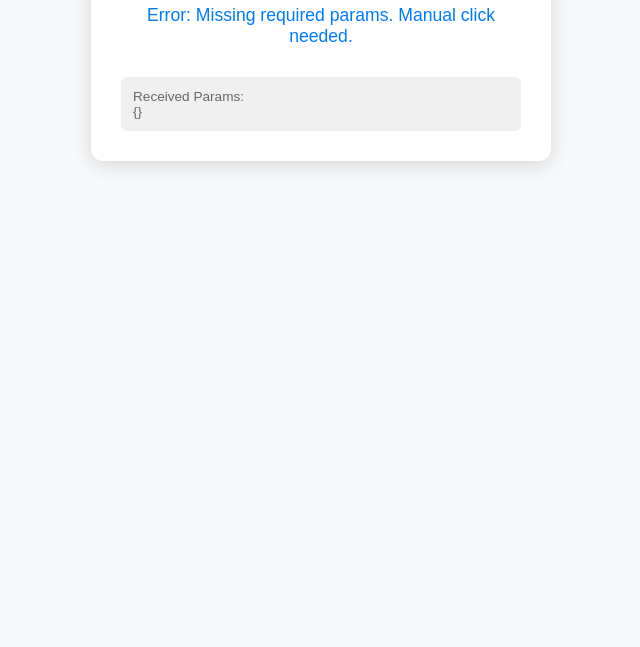
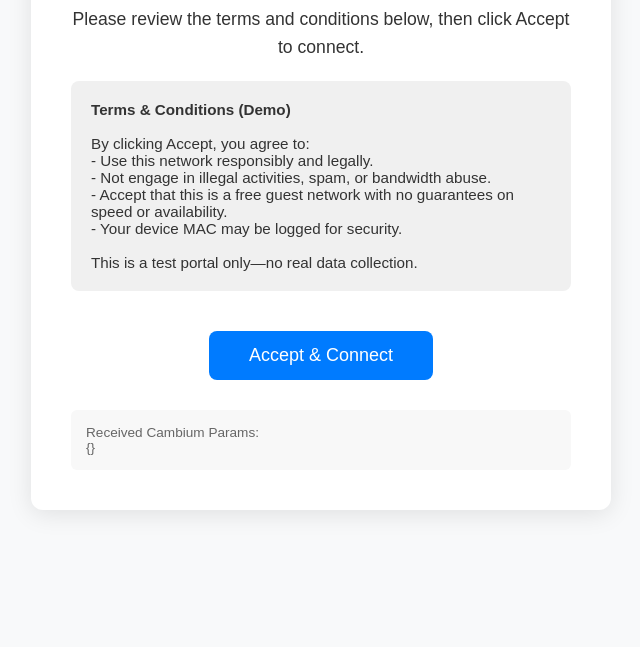
Before and after one commit to jagadeesh498/jags-captive-portal-test, a plain HTML site: page index.html in a window 1280 px wide. Shown: the part 153-800 px from the top of the page, without its empty margins (319-959 px from the left). Drawn offline with Linux system fonts and the light colour scheme.

Commit message:
Update index.html
fix for glitches

```diff
--- a/index.html
+++ b/index.html
@@ -3,69 +3,77 @@
 <head>
   <meta charset="UTF-8">
   <meta name="viewport" content="width=device-width, initial-scale=1.0">
-  <title>Connecting to Wi-Fi...</title>   <!-- ← Changed title to reduce "Sign in" feel -->
+  <title>Welcome to Test Wi-Fi</title>
   <style>
-    body { font-family: Arial, sans-serif; text-align: center; padding: 60px 20px; background: #f8f9fa; margin: 0; color: #333; }
-    .container { max-width: 400px; margin: auto; background: white; padding: 30px; border-radius: 12px; box-shadow: 0 4px 20px rgba(0,0,0,0.15); }
-    h2 { margin-bottom: 10px; }
-    #status { font-size: 1.1em; margin: 20px 0; color: #007bff; }
-    #debug { margin-top: 30px; font-size: 0.85em; color: #666; text-align: left; background: #f0f0f0; padding: 12px; border-radius: 6px; white-space: pre-wrap; max-height: 200px; overflow-y: auto; }
+    body { font-family: Arial, sans-serif; text-align: center; padding: 50px 20px; background: #f8f9fa; margin: 0; color: #333; }
+    .container { max-width: 500px; margin: auto; background: white; padding: 40px; border-radius: 12px; box-shadow: 0 4px 25px rgba(0,0,0,0.1); }
+    h2 { color: #007bff; }
+    p { line-height: 1.6; font-size: 1.1em; }
+    .terms { background: #f0f0f0; padding: 20px; margin: 20px 0; border-radius: 8px; text-align: left; font-size: 0.95em; max-height: 200px; overflow-y: auto; }
+    button { background: #007bff; color: white; padding: 14px 40px; font-size: 18px; border: none; border-radius: 8px; cursor: pointer; margin-top: 20px; }
+    button:hover { background: #0056b3; }
+    #debug { margin-top: 30px; font-size: 0.85em; color: #666; text-align: left; background: #f8f8f8; padding: 15px; border-radius: 6px; white-space: pre-wrap; }
   </style>
 </head>
-<body onload="autoGrant()">   <!-- Auto-trigger on load for faster flow -->
+<body>
+  <div class="container">
+    <h2>Welcome to Test Wi-Fi</h2>
+    <p>Please review the terms and conditions below, then click Accept to connect.</p>
 
-  <div class="container">
-    <h2>Connecting to Test Wi-Fi</h2>
-    <p id="status">Accepting terms... Please wait...</p>
+    <div class="terms">
+      <strong>Terms & Conditions (Demo)</strong><br><br>
+      By clicking Accept, you agree to:<br>
+      - Use this network responsibly and legally.<br>
+      - Not engage in illegal activities, spam, or bandwidth abuse.<br>
+      - Accept that this is a free guest network with no guarantees on speed or availability.<br>
+      - Your device MAC may be logged for security.<br><br>
+      This is a test portal only—no real data collection.
+    </div>
 
-    <div id="debug">Loading Cambium params...</div>
+    <button onclick="grantAccess()">Accept & Connect</button>
+
+    <div id="debug">Received Cambium Params:<br>(Loading...)</div>
   </div>
 
   <script>
     const params = new URLSearchParams(window.location.search);
     const debugDiv = document.getElementById('debug');
-    debugDiv.innerHTML = 'Received Params:\n' + JSON.stringify(Object.fromEntries(params), null, 2);
+    debugDiv.innerHTML = 'Received Cambium Params:\n' + JSON.stringify(Object.fromEntries(params), null, 2);
 
-    function autoGrant() {
-      const apIp   = params.get('ga_srvr');
-      const gaQv   = params.get('ga_Qv');
+    function grantAccess() {
+      const apIp = params.get('ga_srvr');
+      const gaQv = params.get('ga_Qv');
       const origUrl = params.get('ga_orig_url') || 'http://neverssl.com';
 
       if (!apIp || !gaQv) {
-        document.getElementById('status').innerHTML = 'Error: Missing required params. Manual click needed.';
+        alert("Error: Missing required params (ga_srvr or ga_Qv).\nCheck debug info below.\nCurrent URL: " + window.location.href);
         return;
       }
 
+      // Build POST URL with ALL original query params appended (Cambium best practice)
+      let postUrl = `http://${apIp}:880/cgi-bin/hotspot_login.cgi?${window.location.search.slice(1)}`;
+
       const form = document.createElement('form');
       form.method = 'POST';
-      form.action = `http://${apIp}:880/cgi-bin/hotspot_login.cgi`;
+      form.action = postUrl;
 
-      // Add ALL query params as hidden fields (some users report better success)
-      params.forEach((value, key) => {
-        if (key !== 'ga_srvr') {  // exclude ga_srvr from body, it's in URL
-          addHiddenField(form, key, value);
-        }
-      });
+      // For click-through: POST ga_Qv in body (some examples require it here too, but URL is key)
+      const qvInput = document.createElement('input');
+      qvInput.type = 'hidden';
+      qvInput.name = 'ga_Qv';
+      qvInput.value = gaQv;
+      form.appendChild(qvInput);
 
-      // Critical: ga_Qv must be in body for click-through
-      addHiddenField(form, 'ga_Qv', gaQv);
+      // Optional: add any other needed fields if testing RADIUS later (e.g. ga_user, ga_pass)
 
       document.body.appendChild(form);
       form.submit();
 
-      // Fallback if POST doesn't redirect fast enough
+      // Fallback message/redirect (in case AP doesn't auto-redirect)
       setTimeout(() => {
-        document.getElementById('status').innerHTML = 'Authorized! Redirecting...';
+        alert("Authorization sent! You should have internet now.\nIf not, try refreshing or visiting: " + origUrl);
         window.location.href = origUrl;
       }, 3000);
-    }
-
-    function addHiddenField(form, name, value) {
-      const input = document.createElement('input');
-      input.type = 'hidden';
-      input.name = name;
-      input.value = value || '';
-      form.appendChild(input);
     }
   </script>
 </body>
```
